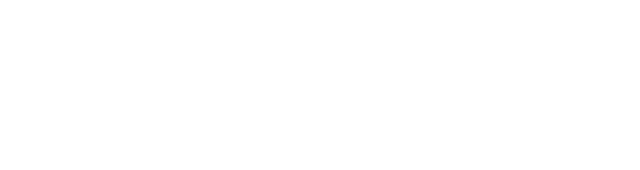
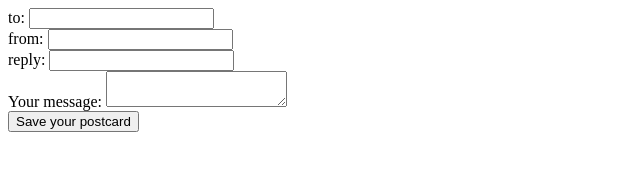
Before and after one commit to bofmar/postcard-generator, a plain HTML site: page index.html in a window 1280 px wide. Shown: the whole page, without its empty margins (0-640 px from the left). Drawn offline with Linux system fonts and the light colour scheme.

Commit message:
Add html skeleton

```diff
--- a/index.html
+++ b/index.html
@@ -10,6 +10,30 @@
   <title>Postcard generator</title>
 </head>
 <body>
+  <form>
+    <div id="to">
+      <label for="receiver">to:</label>
+      <input type="text" id="receiver" name="receiver_name">
+    </div>
 
+    <div id="from">
+      <label for="name">from:</label>
+      <input type="text" id="name" name="user_name">
+    </div>
+
+    <div id="reply">
+      <label for="mail">reply:</label>
+      <input type="email" id="mail" name="user_email">
+    </div>
+
+    <div id="message">
+      <label for="msg">Your message:</label>
+      <textarea id="msg" name="user_message"></textarea>
+    </div>
+
+    <div class="button">
+      <button type="submit">Save your postcard</button>
+    </div>
+  </form>
 </body>
 </html>
```
